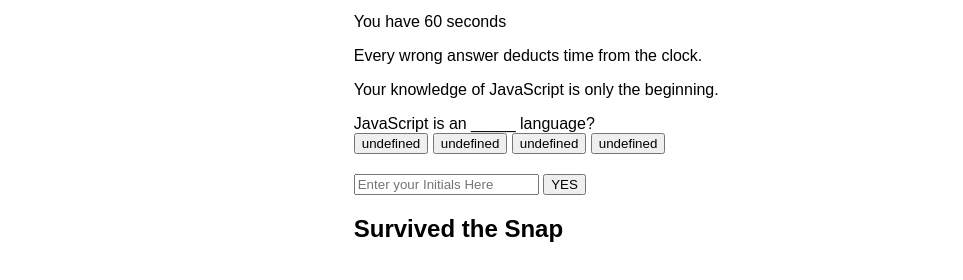
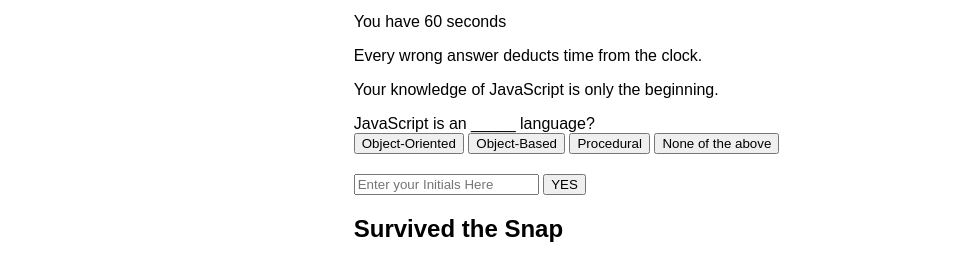
Before and after one commit to MatthewMontiel/Module-4-Challenge-Code-Quiz, a plain HTML site: page index.html in a window 1280 px wide. Both pictures are taken after a click on the button "Snap to it!". Shown: the part 126-406 px from the top of the page, without its empty margins (158-1121 px from the left). Drawn offline with Linux system fonts and the light colour scheme.

Commit message:
fixed multiple errors. quiz runs now

```diff
--- a/assets/script.js
+++ b/assets/script.js
@@ -22,56 +22,56 @@
 let quizQuestions = [
   {
     question: "JavaScript is an _____ language?",
-    choices1: "Object-Oriented",
-    choices2: "Object-Based",
-    choices3: "Procedural",
-    choices4: "None of the above",
-    answer: 1,
+    answer1: "Object-Oriented",
+    answer2: "Object-Based",
+    answer3: "Procedural",
+    answer4: "None of the above",
+    answer: "Object-Oriented",
   },
   {
     question:
       "Which of the following keywords is used to define a variable in JavaScript",
-    choices1: "var",
-    choices2: "let",
-    choices3: "Both A and B",
-    choices4: "None of the above",
-    answer: 3,
+    answer1: "var",
+    answer2: "let",
+    answer3: "Both A and B",
+    answer4: "None of the above",
+    answer: "Both A and B",
   },
   {
     question:
       "Which of the following methods is used to access HTML elements using JavaScript?",
-    choices1: "getElementbyId()",
-    choices2: "getElementsByClassName",
-    choices3: "Both A and B",
-    choices4: "None of the above",
-    answer: 3,
+    answer1: "getElementbyId()",
+    answer2: "getElementsByClassName",
+    answer3: "Both A and B",
+    answer4: "None of the above",
+    answer: "Both A and B",
   },
   {
     question:
       "Upon encountering empty statements, what does teh JavaScript interpreter do?",
-    choices1: "Throws an error",
-    choices2: "Ignores the statements",
-    choices3: "Gives a warning",
-    choices4: "None of the above",
-    answer: 2,
+    answer1: "Throws an error",
+    answer2: "Ignores the statements",
+    answer3: "Gives a warning",
+    answer4: "None of the above",
+    answer: "Ignores the statements",
   },
   {
     question:
       "Which of the following methods can be used to display data in some form using JavaScript?",
-    choice1: "document.write()",
-    choice2: "console.log()",
-    choice3: "window.alert()",
-    choice4: "All of the above",
-    answer: 1,
+    answer1: "document.write()",
+    answer2: "console.log()",
+    answer3: "window.alert()",
+    answer4: "All of the above",
+    answer: "document.write()",
   },
 ];
 
 let current = 0;
 let Q = quizQuestions[current].question;
-let c1 = quizQuestions[current].ans1;
-let c2 = quizQuestions[current].ans2;
-let c3 = quizQuestions[current].ans3;
-let c4 = quizQuestions[current].ans4;
+let C1 = quizQuestions[current].answer1;
+let C2 = quizQuestions[current].answer2;
+let C3 = quizQuestions[current].answer3;
+let C4 = quizQuestions[current].answer4;
 
 showInIt();
 
@@ -110,14 +110,14 @@
   timeEl.textContent = secondsLeft;
   initEL.classList.toggle("hide");
   qArea.innerHTML = Q;
-  choices1.innerHTML = c1;
-  choices2.innerHTML = c2;
-  choices3.innerHTML = c3;
-  choices4.innerHTML = c4;
+  choices1.innerHTML = C1;
+  choices2.innerHTML = C2;
+  choices3.innerHTML = C3;
+  choices4.innerHTML = C4;
 }
-
+aArea.addEventListener("click", check);
 function check(event) {
-  let right = quizQuestions.answer;
+  let right = quizQuestions[current].answer;
   if (event.target.textContent == right) {
     next();
     feedback.innerHTML = "One more Stone to add to the collection";
@@ -156,17 +156,17 @@
   hideFeedback();
 
   if (current < 5) {
-    let Q = questions[current].question;
-    let c1 = questions[current].ans1;
-    let c2 = questions[current].ans2;
-    let c3 = questions[current].ans3;
-    let c4 = questions[current].ans4;
+    let Q = quizQuestions[current].question;
+    let C1 = quizQuestions[current].answer1;
+    let C2 = quizQuestions[current].answer2;
+    let C3 = quizQuestions[current].answer3;
+    let C4 = quizQuestions[current].answer4;
 
     qArea.innerHTML = Q;
-    choices1.innerHTML = c1;
-    choices2.innerHTML = c2;
-    choices3.innerHTML = c3;
-    choices4.innerHTML = c4;
+    choices1.innerHTML = C1;
+    choices2.innerHTML = C2;
+    choices3.innerHTML = C3;
+    choices4.innerHTML = C4;
   } else {
     endQuiz();
   }
--- a/index.html
+++ b/index.html
@@ -34,10 +34,10 @@
       <section id="quiz">
         <section id="q-area" class="hide"></section>
         <section id="a-area" class="hide">
-          <button class="choices1" id="c1"></button>
-          <button class="choices2" id="c2"></button>
-          <button class="choices3" id="c3"></button>
-          <button class="choices4" id="c4"></button>
+          <button class="choices" id="c1"></button>
+          <button class="choices" id="c2"></button>
+          <button class="choices" id="c3"></button>
+          <button class="choices" id="c4"></button>
         </section>
         <section id="form" class="hide">
           <h2 id="message"></h2>
```
